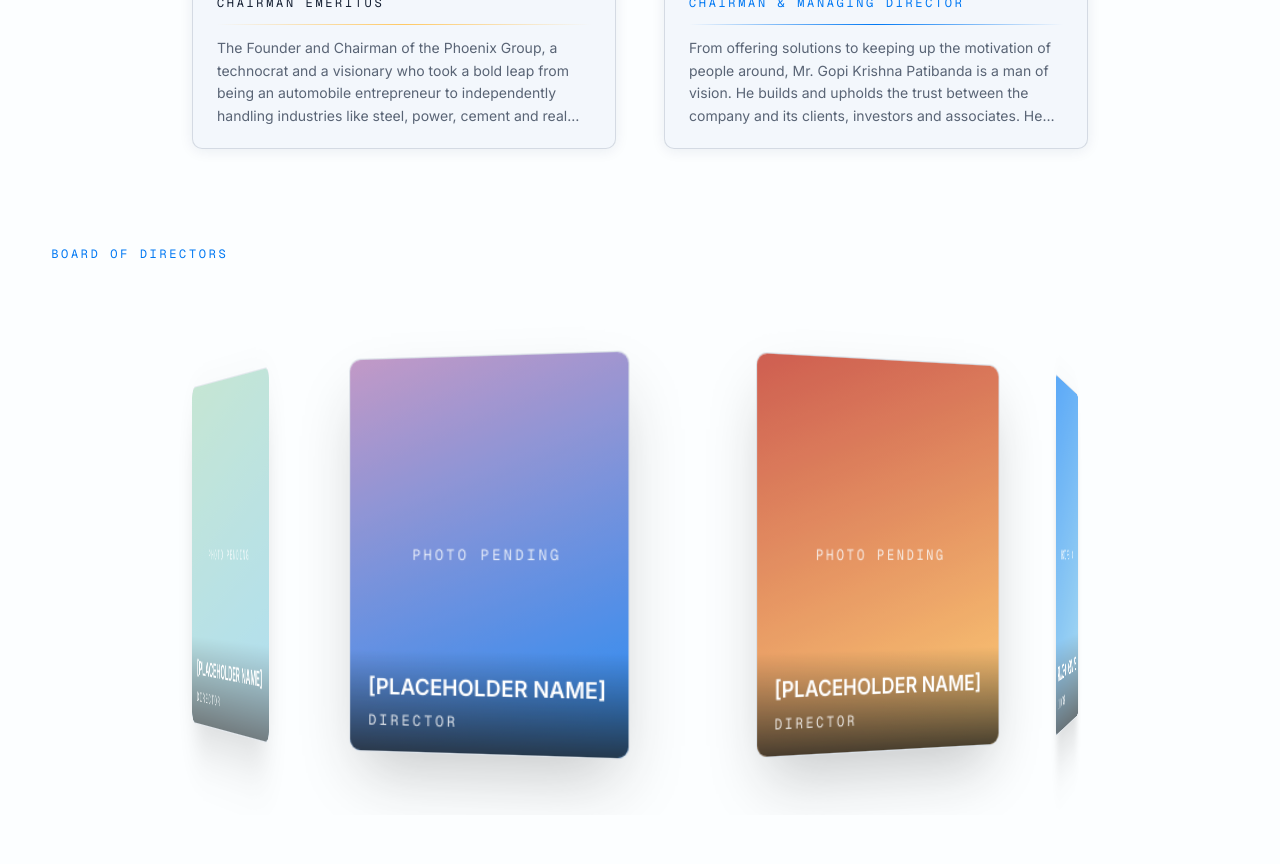
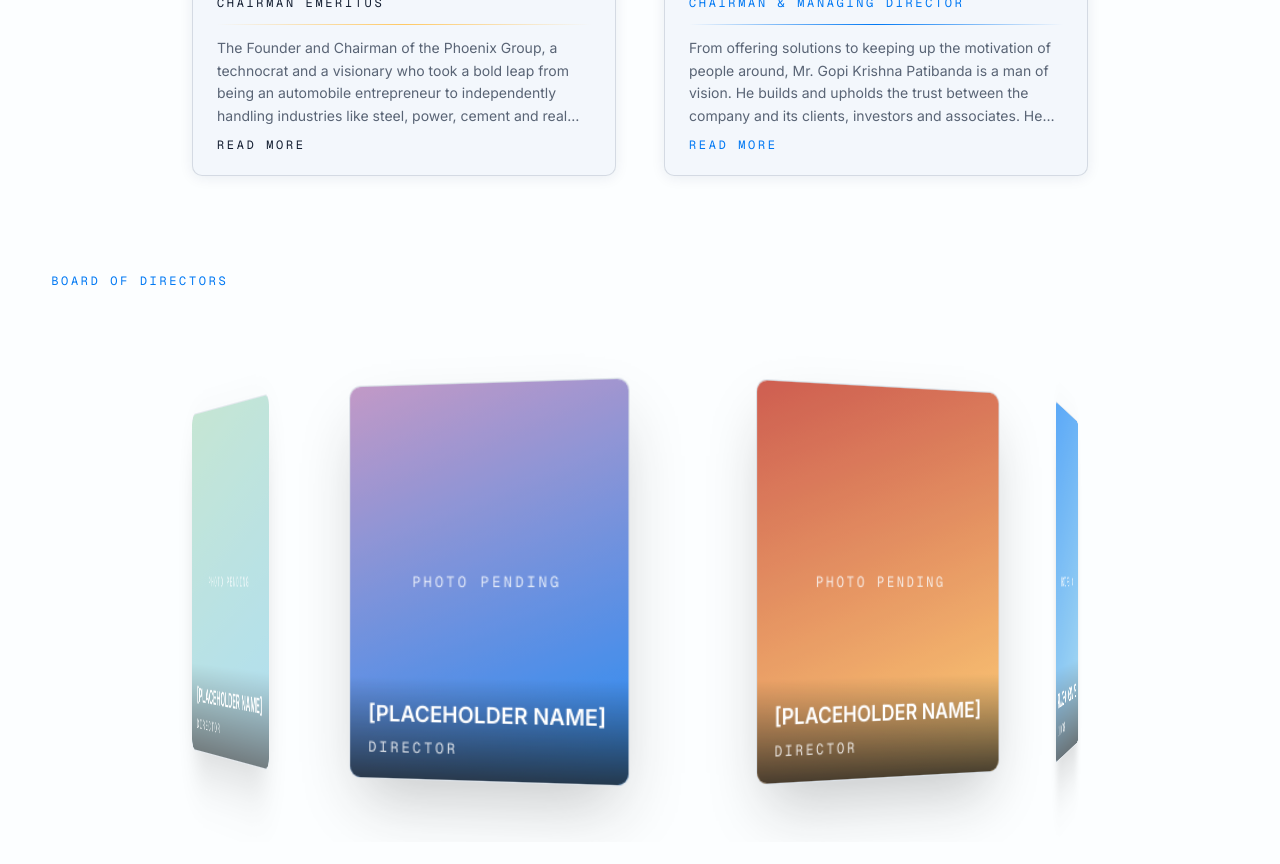
Before and after one commit to Arnav757/Phoenix, a Next.js app: page /team in a window 1280 px wide. Shown: the part 900-1764 px from the top of the page. Built offline with nearby package versions, Linux system fonts and the light colour scheme.

Commit message:
Add Read more/Show less toggle to leadership card bios
The line-clamp-4 truncation had no way to expand, making the rest of
each bio unreachable. Adds a toggle button that removes the clamp.

```diff
--- a/src/components/team/leadership-card.tsx
+++ b/src/components/team/leadership-card.tsx
@@ -1,6 +1,6 @@
 "use client";
 
-import { useCallback, useRef } from "react";
+import { useCallback, useRef, useState } from "react";
 import { UserRound } from "lucide-react";
 import { useReducedMotion } from "motion/react";
 import type { TeamMember } from "@/lib/team";
@@ -24,6 +24,7 @@
   const spotlightRef = useRef<HTMLDivElement>(null);
   const rafRef = useRef<number | null>(null);
   const reduceMotion = useReducedMotion();
+  const [expanded, setExpanded] = useState(false);
 
   const gradient =
     variant === "active"
@@ -125,7 +126,19 @@
             aria-hidden
           />
 
-          <p className="line-clamp-4 text-sm leading-relaxed text-muted-foreground">{member.bio}</p>
+          <p
+            className={`text-sm leading-relaxed text-muted-foreground ${expanded ? "" : "line-clamp-4"}`}
+          >
+            {member.bio}
+          </p>
+          <button
+            type="button"
+            onClick={() => setExpanded((v) => !v)}
+            aria-expanded={expanded}
+            className={`tech-label mt-2 underline-offset-4 hover:underline ${accentClass}`}
+          >
+            {expanded ? "Show less" : "Read more"}
+          </button>
         </div>
       </div>
     </div>
```
